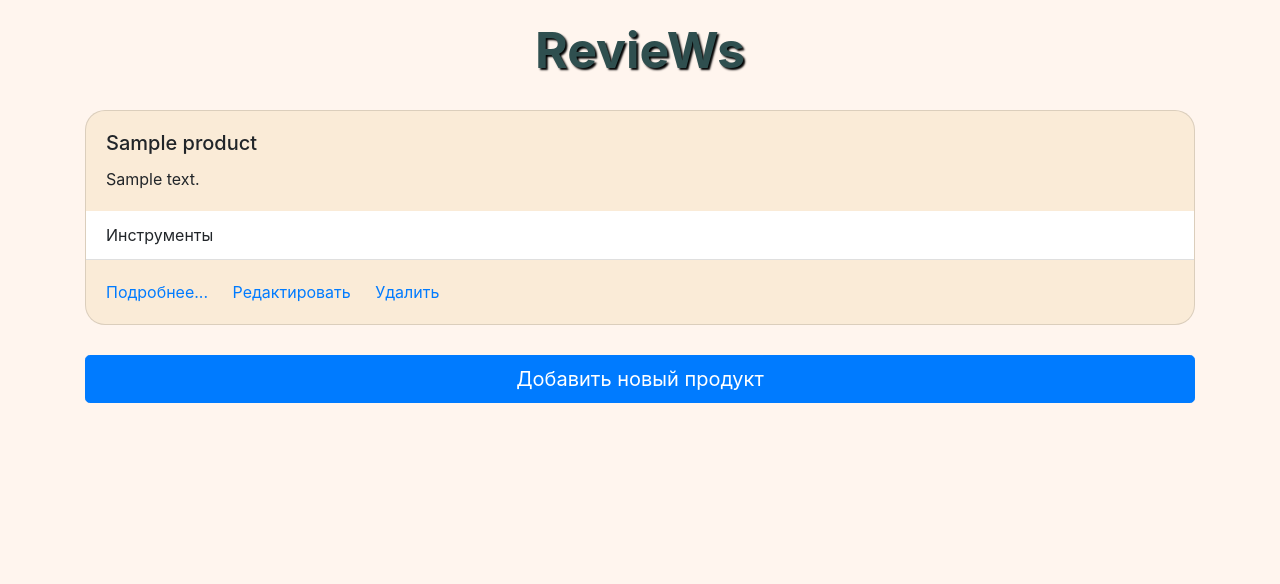
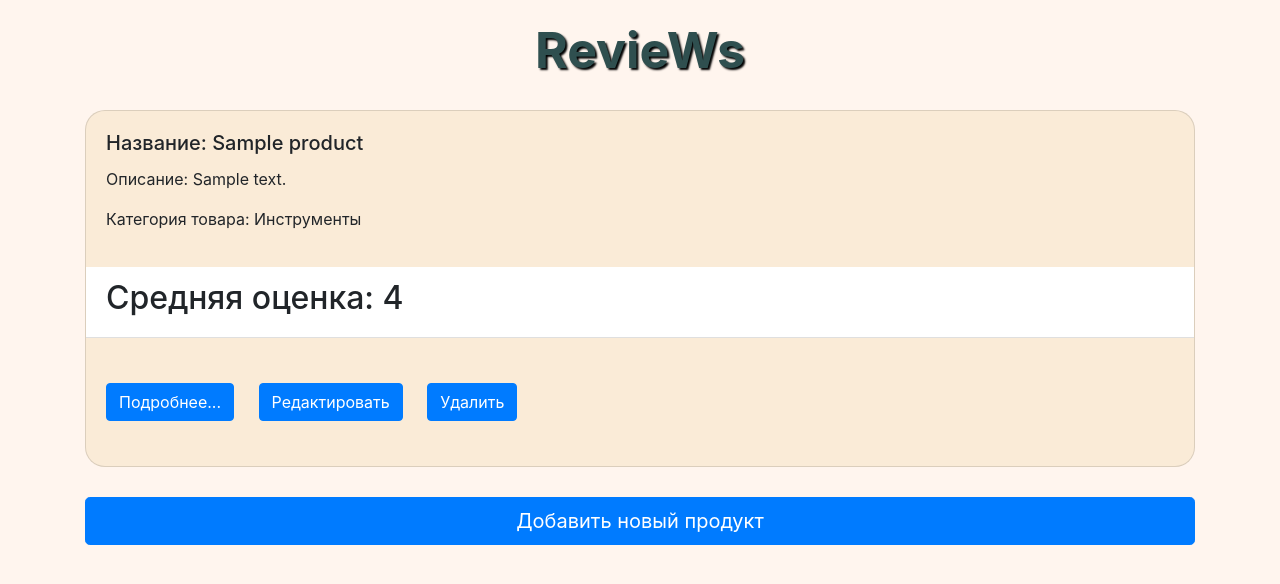
Before and after one commit to big-arturka/exam_8, a Django app: page / in a window 1280 px wide. Shown: the part 56-640 px from the top of the page. Run offline with Django 3.2, Linux system fonts and the light colour scheme; tables that the repository leaves empty hold one stand-in row (values such as "Sample post"); parts of the project's set-up code (start-up, migrations or seed data) failed here and were passed over; some libraries are stand-ins or nearby versions.

Commit message:
Добавлен вывод оценок.

```diff
--- a/source/webapp/models.py
+++ b/source/webapp/models.py
@@ -26,6 +26,16 @@ class Product(models.Model):
     description = models.TextField(max_length=2000, null=True, blank=True, verbose_name='Описание')
     image = models.ImageField(null=True, blank=True, upload_to='user_pics', verbose_name='Изображение')
 
+    def get_avg(self):
+        avg = 0
+        reviews = Review.objects.filter(product=self.pk)
+        if reviews:
+            for i in reviews:
+                avg += int(i.rating)
+            return round(avg / len(reviews))
+        else:
+            return avg
+
     def __str__(self):
         return f'{self.pk}-{self.name}'
 
--- a/source/webapp/templates/product/index.html
+++ b/source/webapp/templates/product/index.html
@@ -12,16 +12,17 @@
         {% for product in products %}
             <div class="card">
                 <div class="card-body">
-                    <h5 class="card-title">{{ product.name}}</h5>
-                    <p class="card-text">{{ product.description }}</p>
+                    <h5 class="card-title">Название: {{ product.name}}</h5>
+                    <p class="card-text">Описание: {{ product.description }}</p>
+                    <p>Категория товара: {{ product.get_category_display}}</p>
                 </div>
                 <ul class="list-group list-group-flush">
-                    <li class="list-group-item">{{ product.get_category_display}}</li>
+                    <li class="list-group-item"><h2>Средняя оценка: {{ product.get_avg }}</h2></li>
                 </ul>
                 <div class="card-body">
-                    <a href="{% url 'product_view' product.pk %}" class="card-link">Подробнее...</a>
-                    <a href="{% url 'product_update' product.pk %}" class="card-link">Редактировать</a>
-                    <a href="{% url 'product_delete' product.pk %}" class="card-link">Удалить</a>
+                    <a href="{% url 'product_view' product.pk %}" class="card-link btn btn-primary">Подробнее...</a>
+                    <a href="{% url 'product_update' product.pk %}" class="card-link btn btn-primary">Редактировать</a>
+                    <a href="{% url 'product_delete' product.pk %}" class="card-link btn btn-primary">Удалить</a>
                 </div>
             </div>
         {% endfor %}
--- a/source/webapp/templates/product/product_create.html
+++ b/source/webapp/templates/product/product_create.html
@@ -6,10 +6,10 @@
 
 {% block content %}
     <div class="form">
-        <h1 class="title">Add new project</h1>
+        <h1 class="title">Add new product</h1>
 
         {% url 'product_create' as action_url %}
-        {% include 'partial/form.html' with action_url=action_url form_method='post' button_text='Сохранить'%}
+        {% include 'partial/form.html' with action_url=action_url form_method='post' button_text='Сохранить' enctype="multipart/form-data"%}
 
     </div>
 {% endblock %}
--- a/source/webapp/templates/product/product_update.html
+++ b/source/webapp/templates/product/product_update.html
@@ -9,7 +9,7 @@
         <h1 class="title">Update product</h1>
 
         {% url 'product_update' pk as action_url %}
-        {% include 'partial/form.html' with action_url=action_url form_method='post' button_text='Сохранить'%}
+        {% include 'partial/form.html' with action_url=action_url form_method='post' button_text='Сохранить' enctype="multipart/form-data"%}
 
     </div>
 {% endblock %}
--- a/source/webapp/templates/product/product_view.html
+++ b/source/webapp/templates/product/product_view.html
@@ -20,6 +20,7 @@
         <div class="card text-center">
             <div class="card-header">
                 <h4 class="card-title">{{ product.name }}</h4>
+                <p>Средняя оценка: {{ product.get_avg }}</p>
             </div>
             <div class="card-body">
             {% if product.image %}
@@ -39,8 +40,9 @@
                 {% for review in reviews %}
                     <div class="task-card card w-100">
                         <div class="card-body">
-                            <h5 class="card-title"><a href="{% url 'accounts:page' review.author.pk %}">{{ review.author }}</a></h5>
-                            <p class="card-title">Описание задачи: {{ review.description }}</p>
+                            <h5 class="card-title">Автор отзыва: <a href="{% url 'accounts:page' review.author.pk %}">{{ review.author }}</a></h5>
+                            <p class="card-title">Описание : {{ review.description }}</p>
+                            <p class="card-title">Оценка : {{ review.rating }}</p>
                             {% if perms.webapp.change_review or request.user == review.author %}
                                 <a href="{% url 'review_update' review.pk %}" class="btn btn-primary">Изменить</a>
                             {% endif %}
--- a/source/webapp/templates/review/review_delete.html
+++ b/source/webapp/templates/review/review_delete.html
@@ -12,8 +12,9 @@
         <h5 class="card-header">Удаление</h5>
         <div class="card-body">
             <h5 class="card-title">Проект: "{{ project.name }}"</h5>
-            <h5 class="card-title">Вы действительно хотите удалить отзыв "{{ review.author }}"?</h5>
+            <h5 class="card-title">Вы действительно хотите удалить отзыв: "{{ review.author }}"?</h5>
             <p class="card-text">Описание: {{ review.description }}</p>
+            <p class="card-text">Оценка: {{ review.rating }}</p>
             <p><input type="submit" class="btn btn-primary btn-lg btn-block" value="Да"></p>
             <a class="btn btn-primary btn-lg btn-block"  href="{% url 'product_view' review.product.pk %}">Нет</a>
         </div>
--- a/source/webapp/views/product_views.py
+++ b/source/webapp/views/product_views.py
@@ -38,6 +38,14 @@ class ProductCreateView(PermissionRequiredMixin, CreateView):
     model = Product
     permission_required = 'webapp.add_product'
 
+    def post(self, request, *args, **kwargs):
+        form = ProductForm(request.POST, request.FILES)
+        if form.is_valid():
+            form.save()
+            return self.form_valid(form)
+        else:
+            return self.form_invalid(form)
+
     def get_success_url(self):
         return reverse('product_view', kwargs={'pk': self.object.pk})
 
@@ -48,6 +56,14 @@ class ProductUpdateView(PermissionRequiredMixin, UpdateView):
     model = Product
     permission_required = 'webapp.change_product'
 
+    def post(self, request, *args, **kwargs):
+        form = ProductForm(request.POST, request.FILES)
+        if form.is_valid():
+            form.save()
+            return self.form_valid(form)
+        else:
+            return self.form_invalid(form)
+
     def get_success_url(self):
         return reverse('product_view', kwargs={'pk': self.object.pk})
 
```
